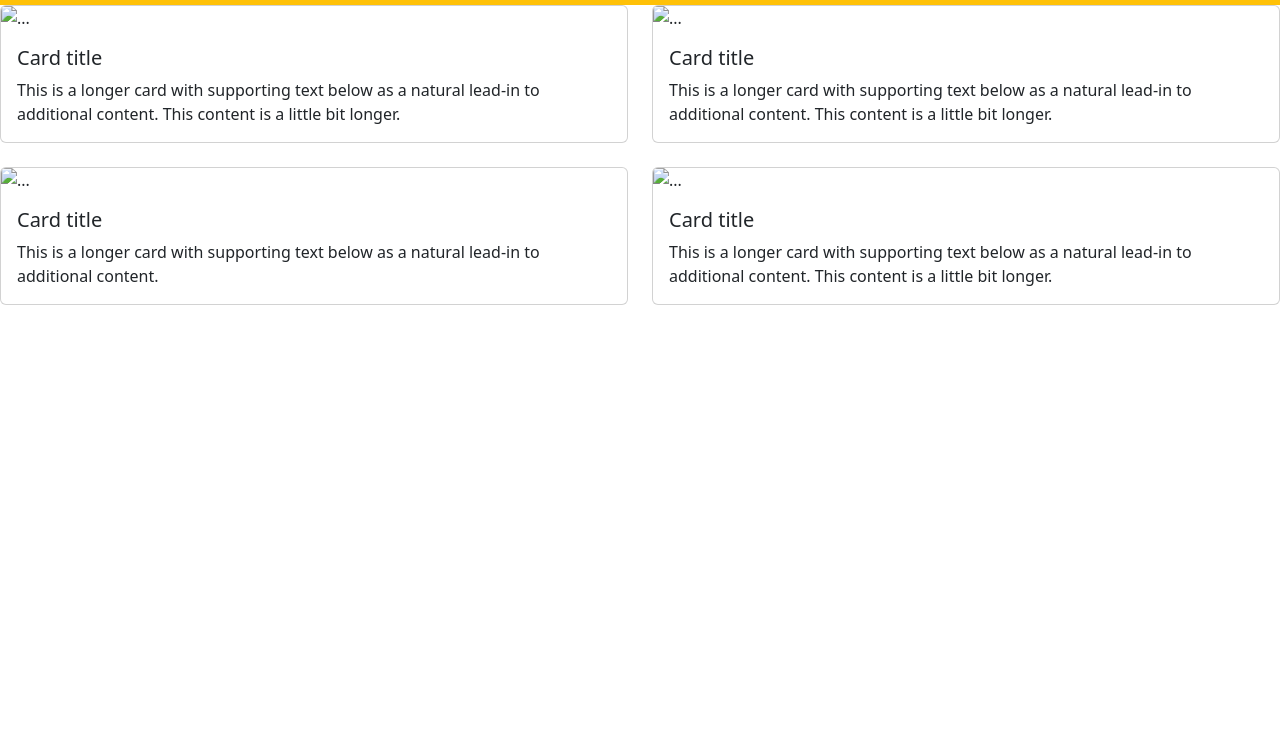
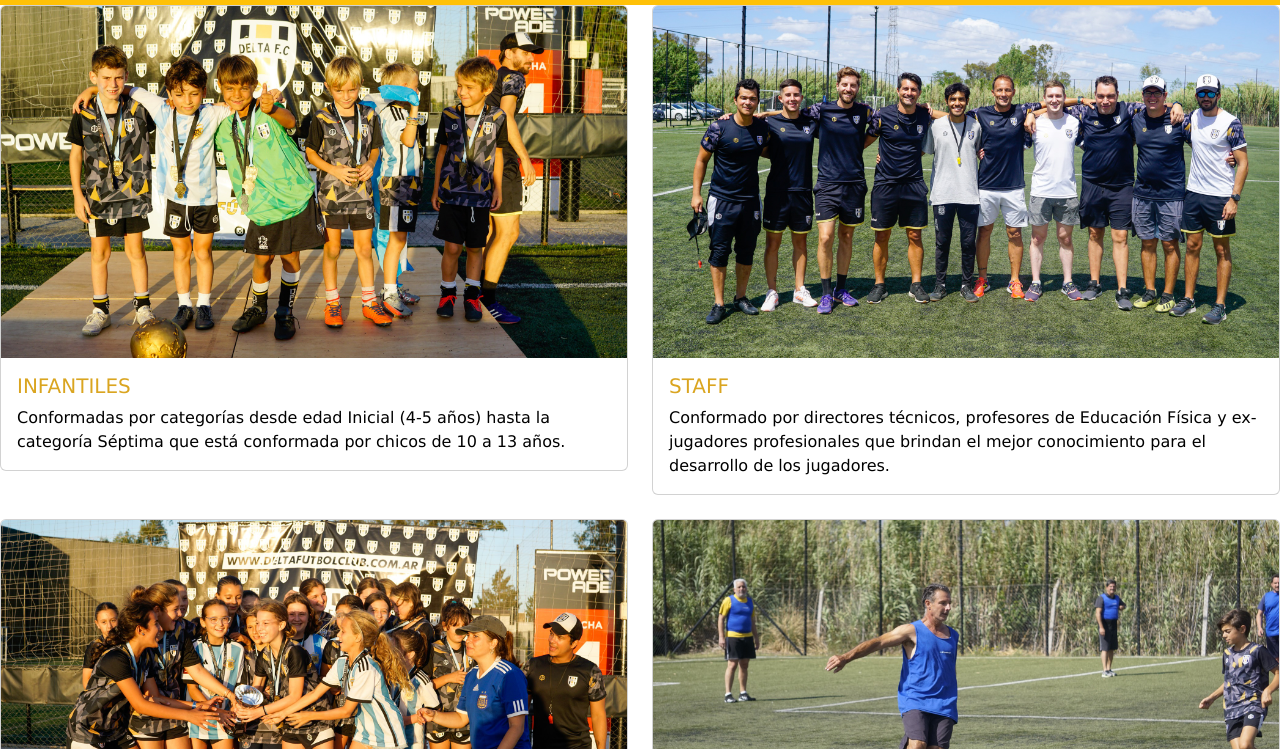
Before and after one commit to obonillaDT10/ENTREGA-FINAL, a website: page categorias.html in a window 1280 px wide. Shown: the part 51-800 px from the top of the page. Drawn offline with nearby package versions, Linux system fonts and the light colour scheme; files that its build step writes are made by us from their sources.

Commit message:
Mi Tercera pre-entrega

```diff
--- a/categorias.html
+++ b/categorias.html
@@ -5,7 +5,7 @@
         <meta http-equiv="X-UA-Compatible" content="IE=edge">
         <meta name="viewport" content="width=device-width, initial-scale=1.0">
         <title>Entrega 2</title> <link href="https://cdn.jsdelivr.net/npm/bootstrap@5.3.0-alpha1/dist/css/bootstrap.min.css" rel="stylesheet" integrity="sha384-GLhlTQ8iRABdZLl6O3oVMWSktQOp6b7In1Zl3/Jr59b6EGGoI1aFkw7cmDA6j6gD" crossorigin="anonymous">
-        <link rel="stylesheet" href="style.css">
+        <link rel="stylesheet" href="./css/estilo.css">
         <link rel="stylesheet" href="https://cdnjs.cloudflare.com/ajax/libs/font-awesome/6.2.1/css/all.min.css" integrity="sha512-MV7K8+y+gLIBoVD59lQIYicR65iaqukzvf/nwasF0nqhPay5w/9lJmVM2hMDcnK1OnMGCdVK+iQrJ7lzPJQd1w==" crossorigin="anonymous" referrerpolicy="no-referrer" />
     </head>
     <body>
@@ -36,39 +36,50 @@
         </nav>
         <div class="row row-cols-1 row-cols-md-2 g-4">
             <div class="col">
-              <div class="card">
-                <img src="..." class="card-img-top" alt="...">
+              <div class="card cards-description">
+                <img src="./CATEGORIAS FOTOS/INFANTILES1.jpg" class="card-img-top" alt="infantilescat">
                 <div class="card-body">
-                  <h5 class="card-title">Card title</h5>
-                  <p class="card-text">This is a longer card with supporting text below as a natural lead-in to additional content. This content is a little bit longer.</p>
+                  <h5 class="card-title">INFANTILES</h5>
+                  <p class="card-text">Conformadas por categorías desde edad Inicial (4-5 años) hasta la categoría Séptima que está conformada por chicos de 10 a 13 años.</p>
                 </div>
               </div>
             </div>
             <div class="col">
-              <div class="card">
-                <img src="..." class="card-img-top" alt="...">
+              <div class="card cards-description">
+                <img src="./CATEGORIAS FOTOS/STAFF.jpg" class="card-img-top" alt="staff">
                 <div class="card-body">
-                  <h5 class="card-title">Card title</h5>
-                  <p class="card-text">This is a longer card with supporting text below as a natural lead-in to additional content. This content is a little bit longer.</p>
+                  <h5 class="card-title">STAFF</h5>
+                  <p class="card-text">Conformado por directores técnicos, profesores de Educación Física y ex-jugadores profesionales que brindan el mejor conocimiento para el desarrollo de los jugadores.</p>
                 </div>
               </div>
             </div>
             <div class="col">
-              <div class="card">
-                <img src="..." class="card-img-top" alt="...">
+              <div class="card cards-description">
+                <img src="./CATEGORIAS FOTOS/FEMENINO.jpg" class="card-img-top" alt="feme">
                 <div class="card-body">
-                  <h5 class="card-title">Card title</h5>
-                  <p class="card-text">This is a longer card with supporting text below as a natural lead-in to additional content.</p>
+                  <h5 class="card-title">FEMENINO</h5>
+                  <p class="card-text">Conformadas las categorías femeninas iniciando desde la Octava división, pasando por Séptima, Sexta y Quinta.</p>
                 </div>
               </div>
             </div>
             <div class="col">
-              <div class="card">
-                <img src="..." class="card-img-top" alt="...">
+              <div class="card cards-description">
+                <img src="./CATEGORIAS FOTOS/ADULTOS2.jpg" class="card-img-top" alt="adultos">
                 <div class="card-body">
-                  <h5 class="card-title">Card title</h5>
-                  <p class="card-text">This is a longer card with supporting text below as a natural lead-in to additional content. This content is a little bit longer.</p>
+                  <h5 class="card-title">ADULTOS</h5>
+                  <p class="card-text">Todos los mayores de 18 años son bienvenidos para conformar el equipo de Adultos Delta.</p>
                 </div>
               </div>
             </div>
           </div>
+          <footer>
+            <p>All rights reserved</p>
+            <div>
+              <i class="fa-brands fa-instagram"></i>
+              <i class="fa-brands fa-facebook"></i>
+              <i class="fa-brands fa-tiktok"></i>
+            </div>
+        </footer>
+        <script src="https://cdn.jsdelivr.net/npm/bootstrap@5.3.0-alpha1/dist/js/bootstrap.bundle.min.js" integrity="sha384-w76AqPfDkMBDXo30jS1Sgez6pr3x5MlQ1ZAGC+nuZB+EYdgRZgiwxhTBTkF7CXvN" crossorigin="anonymous"></script>
+      </body>
+      </html>
--- /dev/null
+++ b/scss/_cards.scss
@@ -0,0 +1,10 @@
+.cards-description{
+    font-family: $font1;
+
+    h5{
+        color: $color1;
+    }
+    p{
+        color: $colorCards;
+    }
+}
--- a/scss/_colores.scss
+++ b/scss/_colores.scss
@@ -1,2 +1,3 @@
 $color1: goldenrod;
 $colorparrafo: white;
+$colorCards: black;
--- a/scss/_main.scss
+++ b/scss/_main.scss
@@ -3,17 +3,25 @@ main {
     width: 100%;
     background-image: url(../deltapredio.jpg);
     background-size: cover;
+
+    .titulo{
+        color: goldenrod;
+        margin-bottom: 20px;
+        font-size: 150%;
+        text-align: center;
     }
 
     .description {
         color: $colorparrafo;
         width: 60%;
-    font-family: Verdana, Geneva, Tahoma, sans-serif;
+        font-family: $font1;
         float: right;
         background-color: rgba(0, 0, 0, 0.336);
-    border: 5px solid goldenrod;
+        border: 5px solid $color1;
         margin: 40px;
         padding: 20px;
         text-align: justify;
         margin-right: 20%;
-    margin-top: 360px; }
+        margin-top: 360px;
+    }
+}
--- a/scss/_navbar.scss
+++ /dev/null
@@ -1,3 +0,0 @@
-.navbar{
-    background-color: green;
-}
--- a/scss/estilos.scss
+++ b/scss/estilos.scss
@@ -2,6 +2,7 @@
 @import "font";
 @import "navbar";
 @import "main";
+@import "cards";
 @import "footer";
 
 
@@ -10,12 +11,3 @@
     padding: 0;
     box-sizing: border-box;
 }
-
-
-
-.titulo{
-    color: goldenrod;
-    margin-bottom: 20px;
-    font-size: 150%;
-    text-align: center;
-}
```
Also changed, not shown: index.html (+0 -1 lines), quienessomos.html (+1 -1 lines), CATEGORIAS FOTOS/ADULTOS2.jpg (added), CATEGORIAS FOTOS/FEMENINO.jpg (added), CATEGORIAS FOTOS/INFANTILES1.jpg (added), CATEGORIAS FOTOS/STAFF.jpg (added), css/estilo.css. Lines whose indentation alone changed are shown as unchanged.
